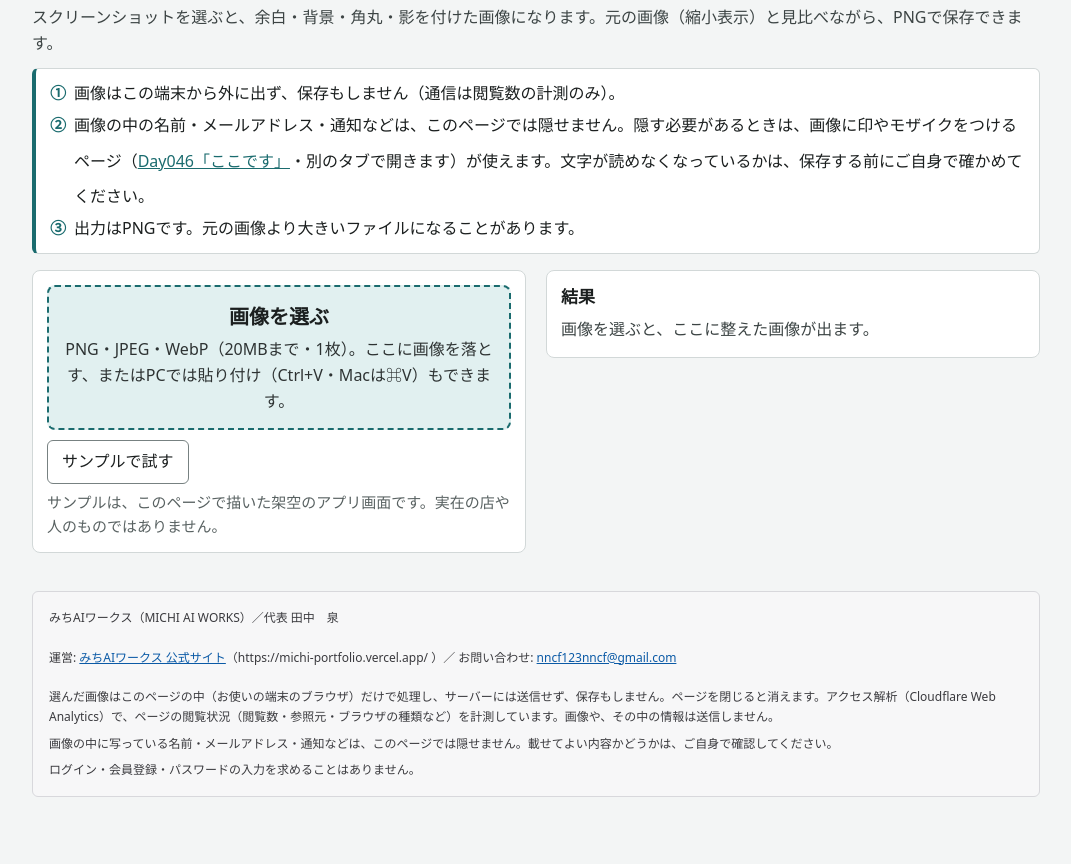
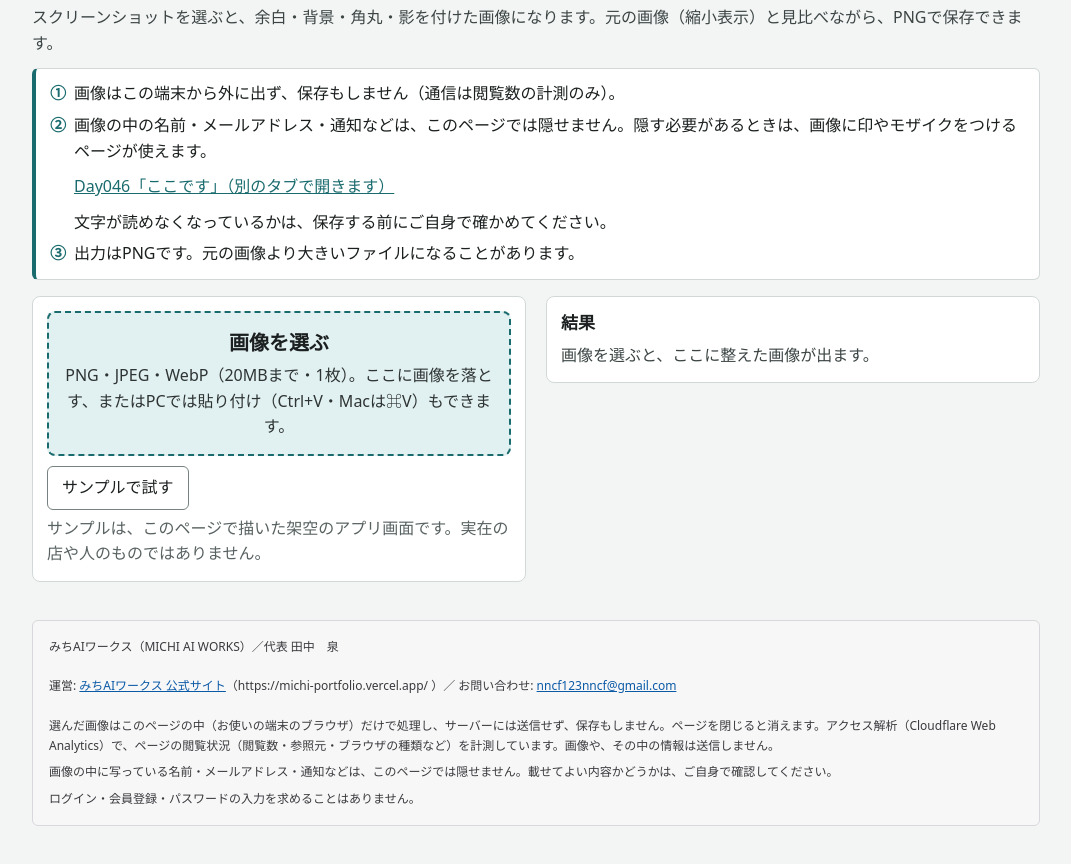
Before and after one commit to nncf123nncf-oss/screenshot-framer, a plain HTML site: page index.html in a window 1280 px wide. Shown: the part 66-930 px from the top of the page, without its empty margins (104-1175 px from the left). Before the commit the page ends 903 px from the top, so only its background shows below. Drawn offline with Linux system fonts and the light colour scheme.

Commit message:
レビュー②の指摘を反映(注意②のリンクを独立した行に・補足文を16px・元の比率の説明を正確に)

```diff
--- a/index.html
+++ b/index.html
@@ -31,7 +31,7 @@
   p { margin: 0 0 8px; }
   a { color: var(--accent); }
   .lead { color: var(--ink2); }
-  .hint { font-size: 15px; color: var(--ink3); margin: 6px 0 0; }
+  .hint { font-size: 16px; color: var(--ink3); margin: 6px 0 0; }
   .notes { list-style: none; margin: 12px 0 16px; padding: 12px 14px; background: var(--surface); border: 1px solid var(--line); border-left: 4px solid var(--accent); border-radius: 6px; font-size: 16px; }
   .notes li { margin: 0 0 6px; padding-left: 1.5em; text-indent: -1.5em; }
   .notes li:last-child { margin-bottom: 0; }
@@ -104,7 +104,7 @@
 
   <ul class="notes">
     <li data-n="①">画像はこの端末から外に出ず、保存もしません（通信は閲覧数の計測のみ）。</li>
-    <li data-n="②">画像の中の名前・メールアドレス・通知などは、このページでは隠せません。隠す必要があるときは、画像に印やモザイクをつけるページ（<a href="https://nncf123nncf-oss.github.io/koko-desu-marker/" target="_blank" rel="noopener">Day046「ここです」</a>・別のタブで開きます）が使えます。文字が読めなくなっているかは、保存する前にご自身で確かめてください。</li>
+    <li data-n="②">画像の中の名前・メールアドレス・通知などは、このページでは隠せません。隠す必要があるときは、画像に印やモザイクをつけるページが使えます。<br><a href="https://nncf123nncf-oss.github.io/koko-desu-marker/" target="_blank" rel="noopener">Day046「ここです」（別のタブで開きます）</a><br>文字が読めなくなっているかは、保存する前にご自身で確かめてください。</li>
     <li data-n="③">出力はPNGです。元の画像より大きいファイルになることがあります。</li>
   </ul>
 
@@ -136,7 +136,7 @@
 
       <section class="panel" id="opts" aria-label="整える" hidden>
         <h2>整える</h2>
-        <div class="grp"><h3>比率</h3><div class="chips two" id="g-ratio"></div><p class="hint">出力の大きさは、1:1が1080×1080、4:5が1080×1350、16:9が1920×1080です（この道具で決めた大きさです）。「元の比率」は元の画像と同じ比率で、長辺は1600pxまでです。</p></div>
+        <div class="grp"><h3>比率</h3><div class="chips two" id="g-ratio"></div><p class="hint">出力の大きさは、1:1が1080×1080、4:5が1080×1350、16:9が1920×1080です（この道具で決めた大きさです）。「元の比率」は、画像を元の比率のまま（長辺1600pxまで）にして、まわりに余白をつけます。</p></div>
         <div class="grp"><h3>余白</h3><div class="chips" id="g-pad"></div><p class="hint">出力の短辺に対して、小は4%・中は8%・大は12%です。</p></div>
         <div class="grp"><h3>背景</h3><div class="chips" id="g-bg"></div></div>
         <div class="grp"><h3>角丸</h3><div class="chips" id="g-radius"></div><p class="hint">出力の短辺に対して、小は1.5%・大は4%です。</p></div>
```
